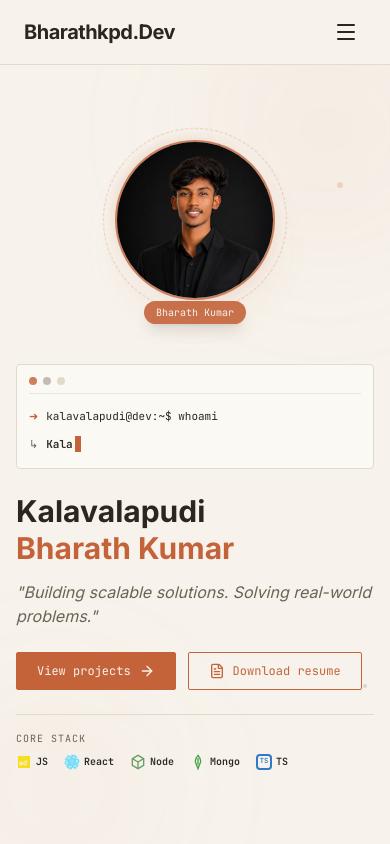
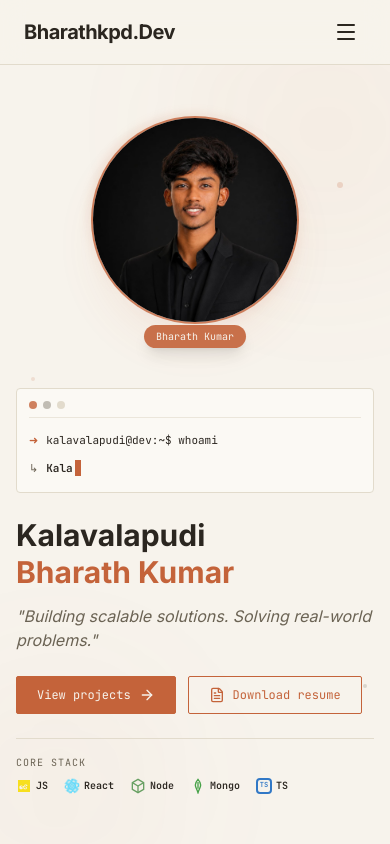
Before and after one commit to bharathkpd/bharathkpd-portifolio, a React (Vite) app: page / in a window 390 px wide. Shown: the top 844 px of the page. Built offline with nearby package versions, Linux system fonts and the light colour scheme.

Commit message:
fix: increase mobile profile photo size and remove spinning ring

```diff
--- a/src/components/Hero.tsx
+++ b/src/components/Hero.tsx
@@ -127,14 +127,11 @@ export function Hero() {
         <div className="md:col-span-5 flex justify-center order-1 md:order-2 mb-4 md:mb-0">
           <Reveal delay={300} direction="none">
             <div className="relative group flex items-center justify-center">
-              {/* Outer decorative ring — scaled for mobile */}
-              <div className="absolute -inset-3 sm:-inset-4 rounded-full border border-dashed border-terracotta/30 group-hover:border-terracotta/60 transition-colors duration-500 animate-spin-slow pointer-events-none" />
-
-              {/* Glowing accent ring on mobile */}
+              {/* Glowing accent ring */}
               <div className="absolute -inset-1 rounded-full bg-gradient-to-br from-terracotta/20 via-transparent to-terracotta/10 blur-sm pointer-events-none" />
 
-              {/* Image Frame — bigger and bolder on mobile */}
-              <div className="w-40 h-40 sm:w-56 sm:h-56 lg:w-80 lg:h-80 rounded-full border-2 sm:border-[1.5px] border-terracotta/80 shadow-2xl shadow-terracotta/10 overflow-hidden transition-all duration-750 ease-in-out bg-cream flex items-center justify-center">
+              {/* Image Frame — bigger on mobile */}
+              <div className="w-52 h-52 sm:w-56 sm:h-56 lg:w-80 lg:h-80 rounded-full border-2 sm:border-[1.5px] border-terracotta/80 shadow-2xl shadow-terracotta/10 overflow-hidden transition-all duration-750 ease-in-out bg-cream flex items-center justify-center">
                 <img
                   src={profileImg}
                   alt="Kalavalapudi Bharath Kumar"
```
